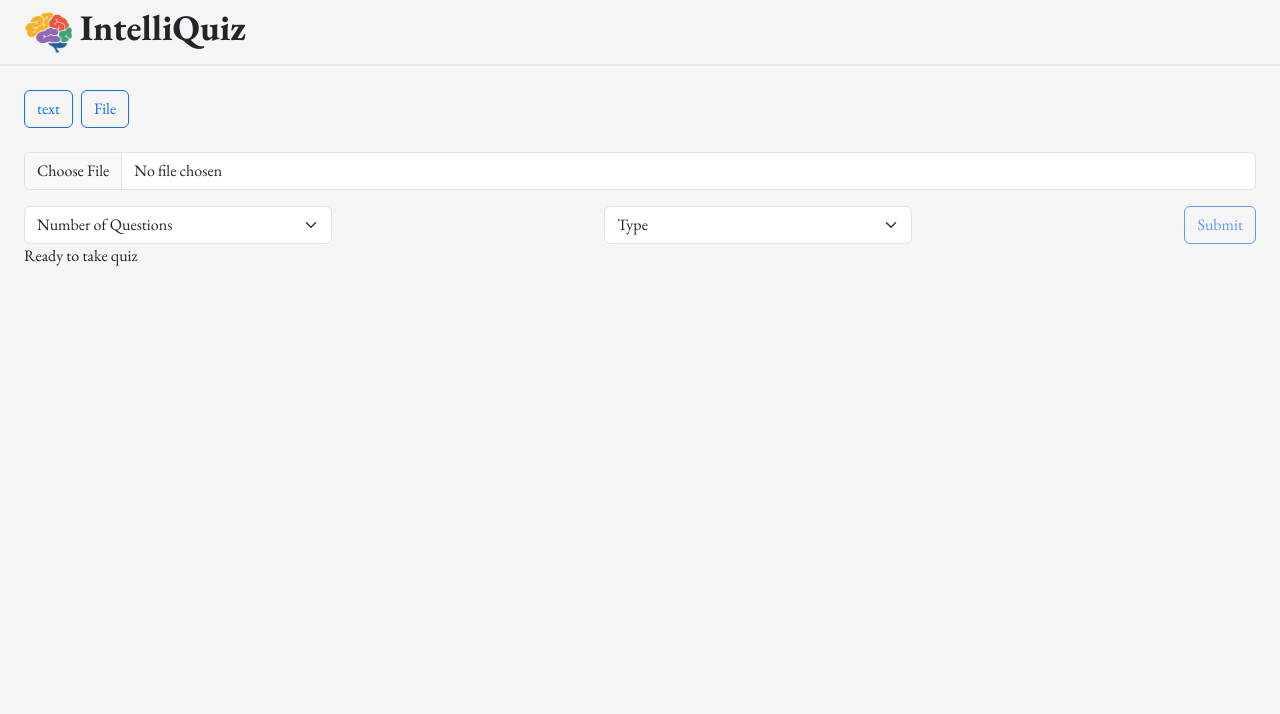
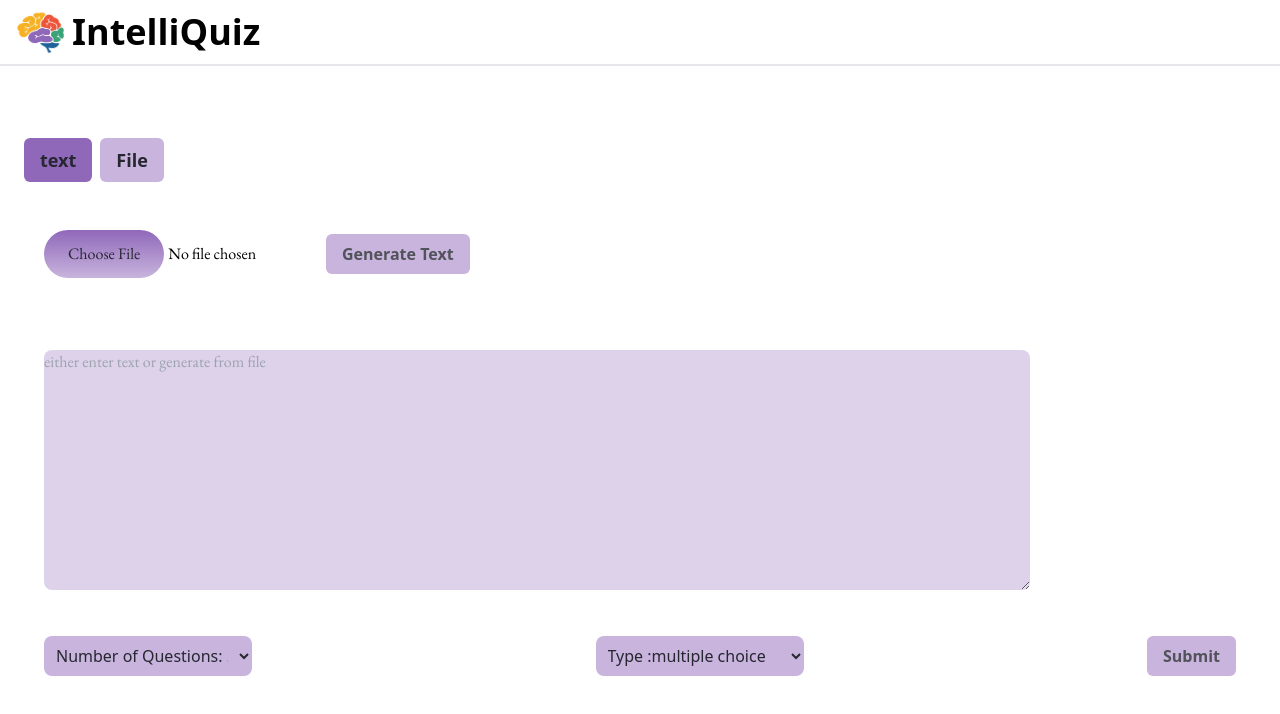
Before and after one commit to pfang12/CPSC-2350-Project, a React (Vite) app in the folder App/: page / in a window 1280 px wide. Both pictures are taken after a click on the button "File". Shown: the top 714 px of the page. Built offline with nearby package versions, Linux system fonts and the light colour scheme; no server answers.

Commit message:
the design is finally done with each component is working fine now and also added the functionality of the quiz retake if some questions are missing

```diff
--- a/App/package.json
+++ b/App/package.json
@@ -18,7 +18,9 @@
     "qs": "^6.12.0",
     "react": "^18.2.0",
     "react-bootstrap": "^2.10.1",
+    "react-card-flip": "^1.2.2",
     "react-dom": "^18.2.0",
+    "react-icons": "^5.0.1",
     "react-router-dom": "^6.22.2"
   },
   "devDependencies": {
--- a/App/src/api/gptapi.js
+++ b/App/src/api/gptapi.js
@@ -7,7 +7,7 @@ const jsonTemplate =
 function generatePrompt(numberQuestions, questionType, gptInput) {
   //return `generate ${numberQuestions} questions of type ${questionType} based on this text: ${gptInput}. Return answer as json like: ${jsonTemplate} replacing single quotes with double quotes`;
   return `generate ${numberQuestions} questions of type ${questionType} based on this text: ${gptInput}. Return answer as json like: ${jsonTemplate} replacing single quotes with double quotes.  Provide a slight indication (or the primary cause) as a hint for each question and do not reveal the answer directly. Limit to 15 words. Also explain the answer to the question in not more than 50 words, do not refer to the text in any of the explanations and hints, you may use your database to explain.
-  (Refer to this example for hint:{ Question: What is the capital city of canada?;Hint: This city sits on the border of Ontario and Quebec.}, {Question: Canada shares its longest international land border with Mexico.; Hint: Look to the north for Canada's longest international land border.}`
+  (Refer to this example for hint:{ Question: What is the capital city of canada?;Hint: This city sits on the border of Ontario and Quebec.}, {Question: Canada shares its longest international land border with Mexico.; Hint: Look to the north for Canada's longest international land border.}`;
 }
 
 //function to call chat gpt
--- a/App/src/components/InputComponent.jsx
+++ b/App/src/components/InputComponent.jsx
@@ -1,23 +1,19 @@
-import { useContext, useState } from "react";
+import { useContext, useState, useRef } from "react";
 import { gptRequest } from "../api/gptapi";
 import { extractText } from "../api/pdfapi";
 import { QuizContext } from "../context/QuizContext";
-
-// bootstrap
-import Button from "react-bootstrap/esm/Button";
-import Form from "react-bootstrap/Form";
-//
 
 import { useNavigate } from "react-router-dom";
 
 function InputComponent() {
   const { quiz, setQuiz } = useContext(QuizContext);
   const navigate = useNavigate();
-  const [fileState, setFileState] = useState("text");
+  const [fileState, setFileState] = useState("");
   const [numberQuestions, setNumberQuestions] = useState("5");
   const [questionType, setQuestionType] = useState("multiple choice");
   const [gptInput, setGptInput] = useState("");
   const [checkbox, setCheckbox] = useState(false);
+  const fileInputRef = useRef(null);
 
   function changeState(val) {
     setFileState(val);
@@ -41,10 +37,12 @@ function InputComponent() {
     console.log(jres.questions);
     setQuiz(jres.questions);
   };
-  function gettingFileValue(e) {
-    console.log(e.target.files[0]);
+  function gettingFileValue() {
+    const fileValue = fileInputRef.current.files[0];
+    console.log(fileValue);
     const extract = async () => {
-      const res = await extractText(e.target.files[0]);
+      setGptInput("loading....");
+      const res = await extractText(fileValue);
       setGptInput(res);
     };
     extract();
@@ -68,87 +66,112 @@ function InputComponent() {
   }
 
   return (
-    <div className="p-4">
+    <div className="px-6 py-10 mt-8 flex flex-col">
       {/* buttons */}
-      <div className="mb-4">
-        <Button
-          variant="outline-primary"
+      <div className="mb-12 flex gap-2">
+        <button
           onClick={() => changeState("text")}
-          className="me-2"
+          className={`text-lg cursor-pointer  text-font font-semibold py-2 px-4  bg-primary transition duration-300 ease-in-out hover:bg-primaryShade1 rounded-md ${
+            fileState == "text" && "bg-primaryShade2"
+          }`}
         >
           text
-        </Button>
-        <Button variant="outline-primary" onClick={() => changeState("file")}>
+        </button>
+
+        <button
+          onClick={() => changeState("file")}
+          className={`text-lg cursor-pointer  text-font font-semibold py-2 px-4  bg-primary transition duration-300 ease-in-out hover:bg-primaryShade1 rounded-md ${
+            fileState == "file" && "bg-primaryShade2"
+          }`}
+        >
           File
-        </Button>
+        </button>
       </div>
       {/* Input field */}
+
       <div>
-        <Form>
-          {fileState == "text" ? (
-            <Form.Group
-              className="mb-3 "
-              controlId="exampleForm.ControlTextarea1"
+        {fileState == "file" && (
+          <div className="flex items-center gap-5 mb-8 ml-5">
+            <div>
+              <input
+                type="file"
+                accept=".pdf"
+                ref={fileInputRef}
+                className="file:bg-gradient-to-b font-garamound file:from-primary file:to-primaryShade2 file:px-6 file:py-3 file:border-none file:rounded-full file:text-font file:cursor-pointer cursor-pointer "
+              />
+            </div>
+
+            <button
+              className="text-md cursor-pointer  text-fontShade1 font-semibold py-2 px-4  bg-primaryShade2 transition duration-300 ease-in-out hover:bg-primaryShade3 rounded-md "
+              onClick={gettingFileValue}
             >
-              <Form.Control
-                as="textarea"
-                rows={7}
-                placeholder="Enter the Text"
-                onChange={changeGptInput}
-              />
-            </Form.Group>
-          ) : (
-            <Form.Group controlId="formFile" className="mb-3">
-              <Form.Control
-                type="file"
-                accept=".txt, .docx, .doc, .pdf"
-                onChange={(e) => gettingFileValue(e)}
-              />
-            </Form.Group>
-          )}
-          <div className="d-flex justify-content-between">
-            <Form.Select className="w-25" onChange={numQuestion}>
-              <option>Number of Questions</option>
-              <option value="5">5</option>
-              <option value="10">10</option>
-              <option value="20">20</option>
-            </Form.Select>
-            <Form.Select className="w-25" onChange={typeQuestion}>
-              <option>Type</option>
-              <option value="multiple choice">Multi-choice Questions</option>
-              <option value="true or false">True/False</option>
-            </Form.Select>
-            <Button
-              variant="outline-primary"
-              onClick={() => getQuiz()}
-              disabled={!gptInput}
-            >
-              Submit
-            </Button>
+              Generate Text
+            </button>
           </div>
-        </Form>
+        )}
+
+        <textarea
+          id="message"
+          placeholder="either enter text or generate from file"
+          name="message"
+          rows="10"
+          required
+          value={gptInput}
+          className=" rounded-lg mx-5 my-10  w-4/5 bg-primaryShade3 text-font border-none text-md font-garamound"
+          onChange={changeGptInput}
+        ></textarea>
+        <div className="flex items-center justify-between mx-5 mb-20 ">
+          <select
+            className="w-52 origin-bottom py-2 px-2 bg-primaryShade2 border-none text-font rounded-lg"
+            onChange={numQuestion}
+          >
+            <option>Number of Questions: {numberQuestions}</option>
+            <option value="5">Number of Questions: 5</option>
+            <option value="10">Number of Questions: 10</option>
+            <option value="20">Number of Questions: 20</option>
+          </select>
+          <select
+            className="w-52 py-2 px-2 origin-bottom bg-primaryShade2 border-none text-font rounded-lg"
+            onChange={typeQuestion}
+          >
+            <option>Type :{questionType}</option>
+            <option value="multiple choice">Type: multiple-choice </option>
+            <option value="true/false">Type: True/False</option>
+          </select>
+          <button
+            onClick={() => getQuiz()}
+            disabled={!gptInput}
+            className="text-md cursor-pointer  text-fontShade1 font-semibold py-2 px-4  bg-primaryShade2 transition duration-300 ease-in-out hover:bg-primaryShade3 rounded-md "
+          >
+            Submit
+          </button>
+        </div>
       </div>
       {quiz.length == 0 ? (
-        <div>Ready to take quiz</div>
+        <div></div>
       ) : quiz[0] != "loading" ? (
-        <div>
-          <Button variant="outline-primary" onClick={() => attemptQuiz()}>
+        <div className="flex gap-5 items-center">
+          <button
+            onClick={() => attemptQuiz()}
+            className="text-md cursor-pointer  text-fontShade1 font-semibold py-2 px-4  bg-primaryShade2 transition duration-300 ease-in-out hover:bg-primaryShade3 rounded-md "
+          >
             take Quiz
-          </Button>
-          <Button variant="outline-primary" onClick={() => downloadPdf()}>
+          </button>
+          <button
+            onClick={() => downloadPdf()}
+            className="text-md cursor-pointer  text-fontShade1 font-semibold py-2 px-4 ml-4 bg-primaryShade2 transition duration-300 ease-in-out hover:bg-primaryShade3 rounded-md "
+          >
             Download the pdf file
-          </Button>
-          <Form.Check
-            inline
-            label="With Answers"
-            name="group1"
+          </button>
+          <input
             type="checkbox"
             id="checkboxPdfAnswer"
             onChange={() => setCheckbox(!checkbox)}
           />
+          <label htmlFor="checkboxPdfAnswer">With Answers</label>
         </div>
       ) : (
-        <p>...loading</p>
+        <p className="text-2xl">...loading</p>
       )}
     </div>
   );
--- a/App/src/main.jsx
+++ b/App/src/main.jsx
@@ -4,11 +4,6 @@ import App from "./App.jsx";
 import QuizContextProvider from "./context/QuizContext.jsx";
 import "./index.css";
 
-//removable code
-import "./styles/global.css";
-import "bootstrap/dist/css/bootstrap.min.css";
-// till here
-
 ReactDOM.createRoot(document.getElementById("root")).render(
   <QuizContextProvider>
     <App />
--- a/App/src/styles/global.css
+++ /dev/null
@@ -1,31 +0,0 @@
-@import url("https://fonts.googleapis.com/css2?family=Oswald:wght@400;700&family=EB+Garamond:wght@400;700&display=swap");
-header {
-  font-family: "Oswald", sans-serif !important;
-}
-
-body {
-  font-family: "EB Garamond", sans-serif !important;
-  background-color: #f5f5f5 !important; /* Light grey background for the entire page */
-}
-
-.navbar {
-  display: flex;
-  align-items: center;
-  justify-content: flex-start;
-  padding: 0 10px;
-}
-
-.navbar-logo {
-  margin-right: 20px; /* Adjust as needed */
-}
-
-.navbar-title {
-  text-align: left;
-}
-
-.quiz-card {
-  max-width: 600px;
-  margin: auto;
-  padding: 20px;
-  box-shadow: 0px 0px 10px rgba(0, 0, 0, 0.1);
-}
--- a/App/tailwind.config.js
+++ b/App/tailwind.config.js
@@ -49,12 +49,19 @@ module.exports = {
         "2xl": "1536px",
       },
       // all the shades and fonts are here
-      //  shades- #9b77c1,#a686c8, #bca4d6, #c8b4dd,#d3c3e3,#ded2ea
+      //  shades- #9b77c1,#a686c8, #bca4d6, #c8b4dd,#d3c3e3,#ded2ea,#e9e1f1
       // tints-#825ea7,#735395,#654982,#563e70,#3a2a4a,#1d1525
 
       colors: {
         font: "#262731",
+        fontShade1: "#51525a",
         primary: "#9068ba",
+        primaryShade1: "#a686c8",
+        primaryShade2: "#c8b4dd",
+        primaryShade3: "#ded2ea",
+        primaryShade4: "#e9e1f1",
+
+        primaryTint1: "#3a2a4a",
       },
     },
   },
```
Also changed, not shown: App/src/components/AttemptingPart.jsx (+33 -22 lines), App/src/components/QuizComponent.jsx (+52 -8 lines), App/src/components/Result.jsx (+34 -32 lines), 1 other file (tests, documents, lock files or other folders).
